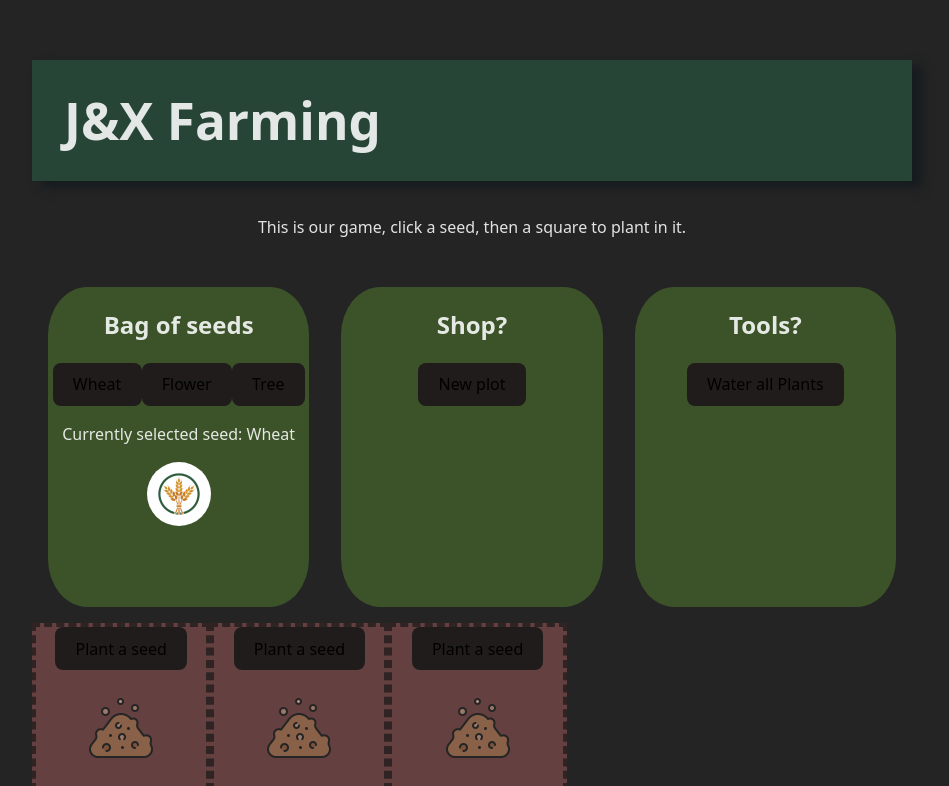
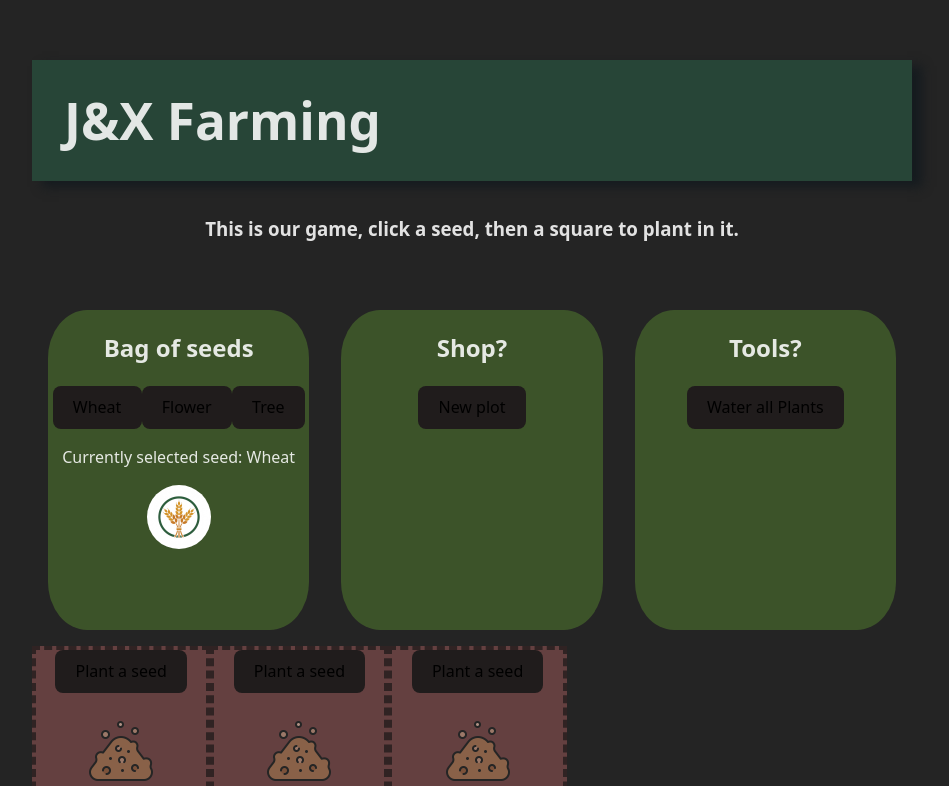
Before and after one commit to JacobWoodbury/inClassStates, a React (Vite) app: page / in a window 1280 px wide. Shown: the part 166-952 px from the top of the page, without its empty margins (168-1117 px from the left). Built offline with nearby package versions, Linux system fonts and the light colour scheme.

Commit message:
Added the Farm component

```diff
--- /dev/null
+++ b/src/components/Farm.jsx
@@ -0,0 +1,13 @@
+export default function Farm({farmItems, func, currentSeed}) {
+    const mappedFarmItems = farmItems.map((item)=>{
+        if(item.block.name === "dirt"){
+            return(<div key={item.position}>
+                <button className="plantButton" onClick={() => (func(item.position, currentSeed))}>Plant a seed</button>
+                <img className = "farm-img" src = {item.block.iconSrc} alt = {item.block.name}></img>
+            </div>)
+        }else{
+            return (<div key={item.position}><p>{item.block.name}</p><img className="farm-img" src={(item.isWatered ? item.block.grownSrc : item.block.seedlingSrc)} alt={item.block.name}></img></div>)
+        }
+    })
+    return mappedFarmItems
+}
--- a/src/components/Game.jsx
+++ b/src/components/Game.jsx
@@ -2,6 +2,7 @@ import React from "react";
 import plantData from "../assets/plantData";
 import Winner from "./Winner.jsx"
 import Interface from "./Interface.jsx";
+import Farm from "./Farm.jsx";
 
 export default function Game(){
 
@@ -17,17 +18,6 @@ export default function Game(){
             {position: 2, block: plantData.dirt, isWatered: false}
         ]);
     const [currentSeed, setCurrentSeed] = React.useState(plantData.wheat);
-
-    const mappedFarmItems = farmItems.map((item)=>{
-        if(item.block.name === "dirt"){
-            return(<div key={item.position}>
-                <button className="plantButton" onClick={()=>{addSeed(item.position,currentSeed)}}>Plant a seed</button>
-                <img className = "farm-img" src = {item.block.iconSrc} alt = {item.block.name}></img>
-            </div>)
-        }else{
-            return (<div key={item.position}><p>{item.block.name}</p><img className="farm-img" src={(item.isWatered ? item.block.grownSrc : item.block.seedlingSrc)} alt={item.block.name}></img></div>)
-        }
-    })
 
     function addDirt(){
         setFarmItems((prev)=>[...prev,{position: prev.length, block: plantData.dirt}])
@@ -99,21 +89,18 @@ export default function Game(){
         <>
             {isWinner? <div> <Winner func={showWinPage}/></div> :
             <main>
-                <div className="info">
-                    <div className="description">This is our game, click a seed, then a square to plant in it.</div>
+                <div className="description">
+                    <h3>This is our game, click a seed, then a square to plant in it.</h3>
                 </div>
                 <section className="interface">
                     <Interface updateCurrentSeed = {updateCurrentSeed} addDirt = {addDirt} waterPlants = {waterPlants} currentSeed = {currentSeed}/>
-
                 </section>
 
                 <div className="play">
-
                     <section className="farm">
-                        {mappedFarmItems}
+                        <Farm farmItems={farmItems} func={addSeed} currentSeed={currentSeed}/>
                     </section>
-
-                    </div>
+                </div>
             </main>}
         </>
     )
```
Also changed, not shown: src/components/Interface.jsx (indentation only).
